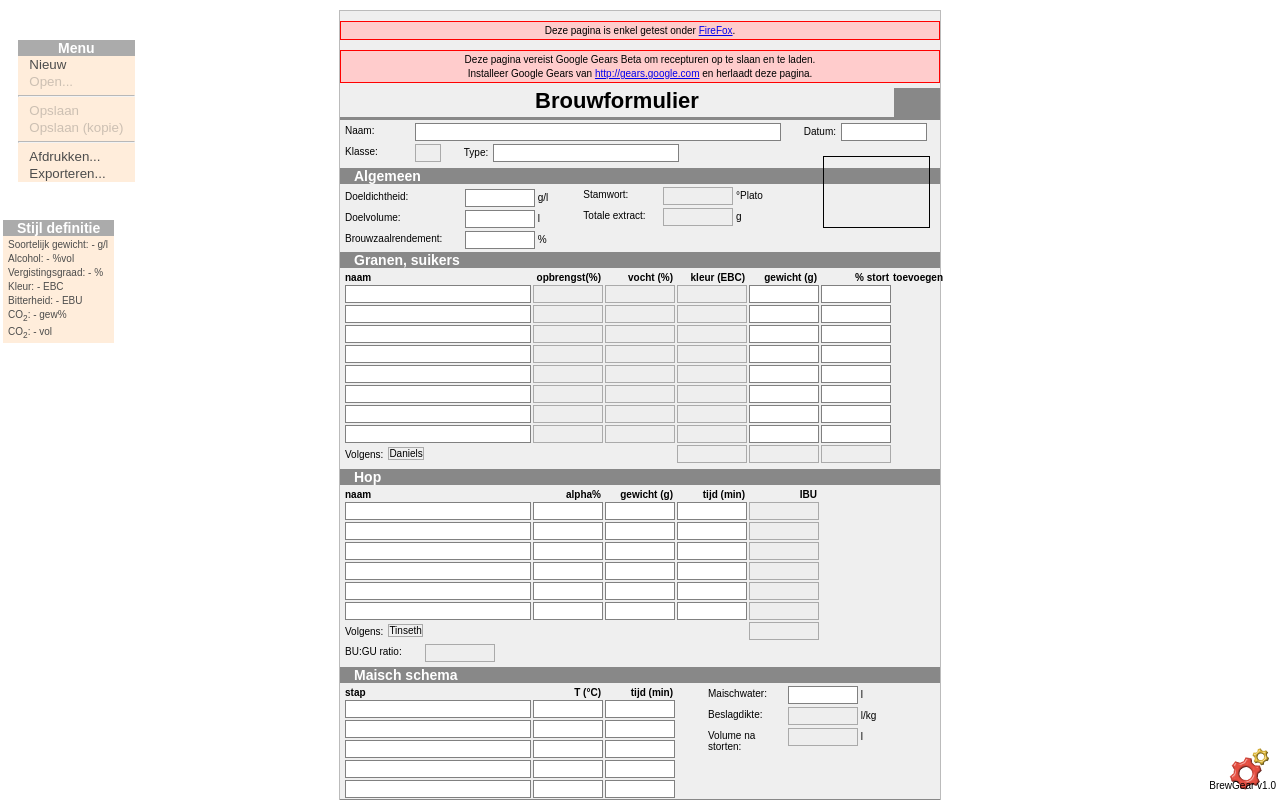
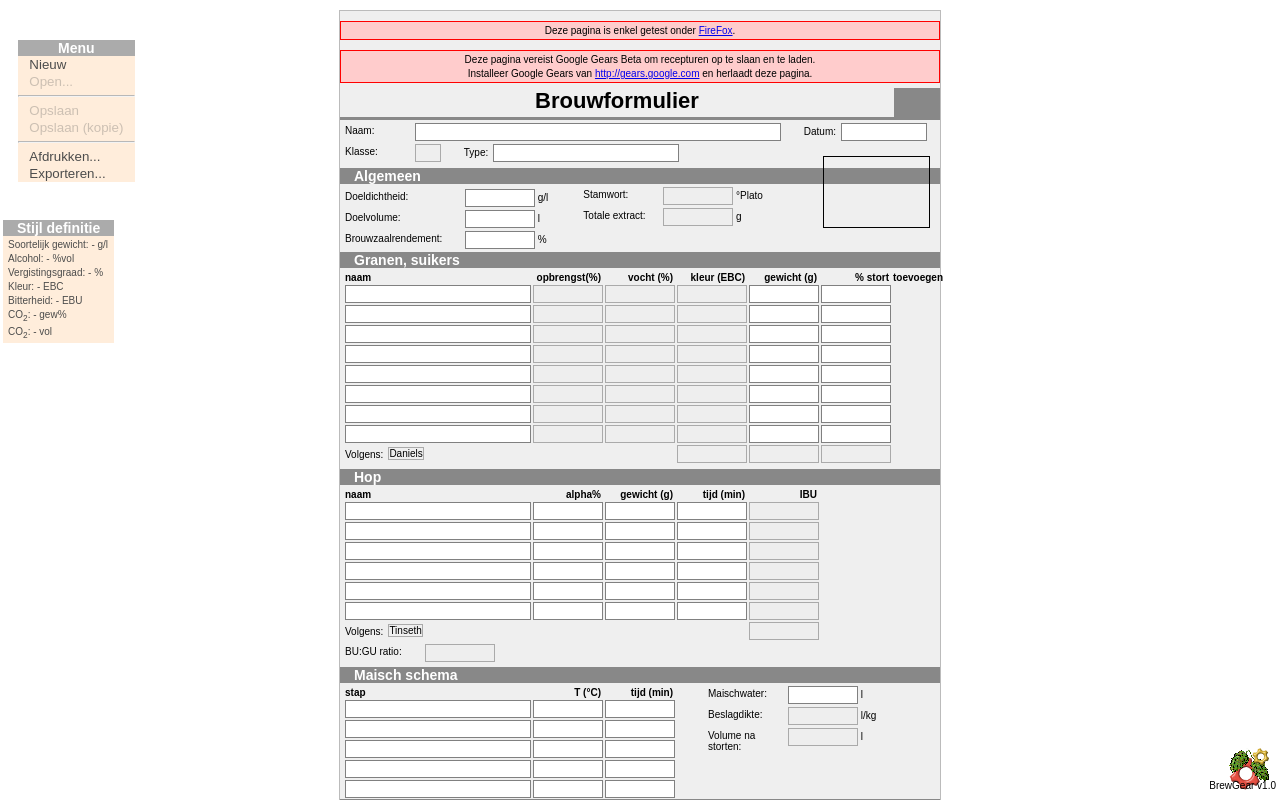
Before and after one commit to amolenaar/brewgear, a plain HTML site: page brewgear.html in a window 1280 px wide. Shown: the top 800 px of the page. Drawn offline with Linux system fonts and the light colour scheme.

Commit message:
created my own brewgear logo
git-svn-id: http://brewgear.googlecode.com/svn/trunk@7 856e6b31-9d48-0410-97af-374aaeb070bb

```diff
--- a/brewgear.html
+++ b/brewgear.html
@@ -452,7 +452,7 @@
    </div>
 
    <div id="footer" title="Google Gears powered">
-    <p><img src="data/gears_tiny1.png" id="gears-logo" alt="Gears" />
+    <p><img src="data/brewgear.png" id="gears-logo" alt="BrewGear" />
     BrewGear v<span id="version">1.0</span></p>
    </div>
 
```
Also changed, not shown: data/brewgear.png (added), data/gears_tiny1.png (deleted), 1 other file.
